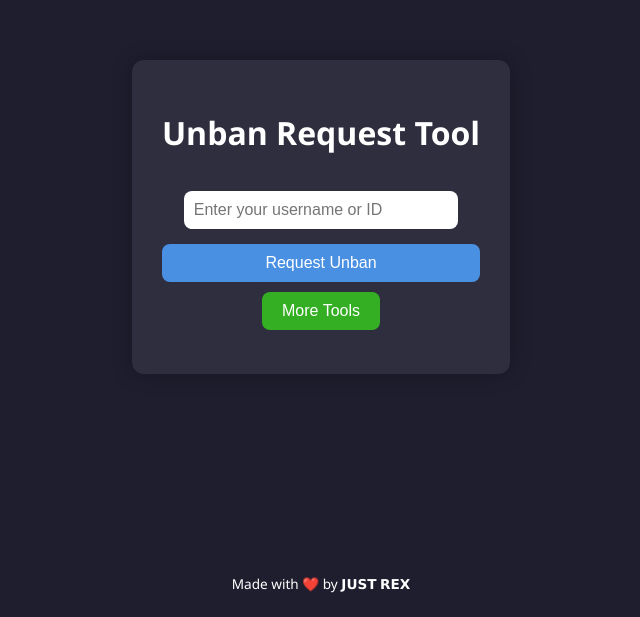
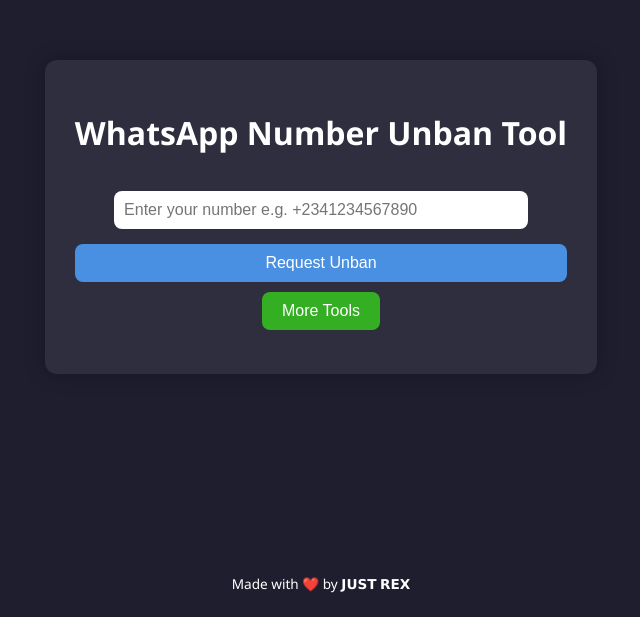
Before and after one commit to itsjust-Rex/unban-tool, a plain HTML site: page index.html in a window 1280 px wide. Shown: the part 183-800 px from the top of the page, without its empty margins (319-959 px from the left). Drawn offline with Linux system fonts and the light colour scheme.

Commit message:
Update index.html

```diff
--- a/index.html
+++ b/index.html
@@ -3,15 +3,15 @@
 <head>
   <meta charset="UTF-8" />
   <meta name="viewport" content="width=device-width, initial-scale=1.0"/>
-  <title>Unban Tool</title>
+  <title>WhatsApp Unban Tool</title>
   <link rel="stylesheet" href="style.css" />
 </head>
 <body>
   <div class="container">
-    <h1>Unban Request Tool</h1>
-    <input type="text" id="userInput" placeholder="Enter your username or ID" />
+    <h1>WhatsApp Number Unban Tool</h1>
+    <input type="text" id="numberInput" placeholder="Enter your number e.g. +2341234567890" />
     <div class="buttons">
-      <button onclick="submitRequest()">Request Unban</button>
+      <button onclick="sendUnbanRequest()">Request Unban</button>
       <a href="https://whatsapp.com/channel/0029Vb1ggsuLtOj9NHrH8K0c" target="_blank">
         <button class="secondary">More Tools</button>
       </a>
```
